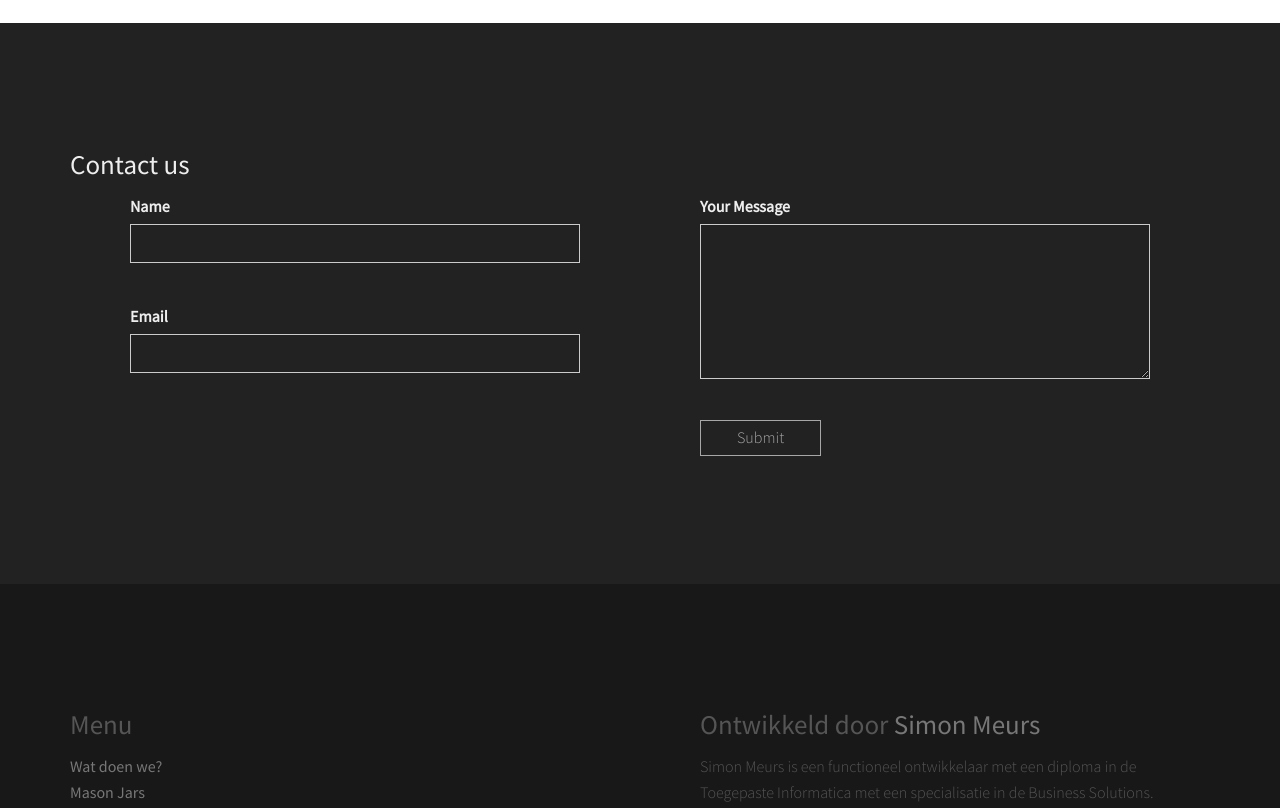
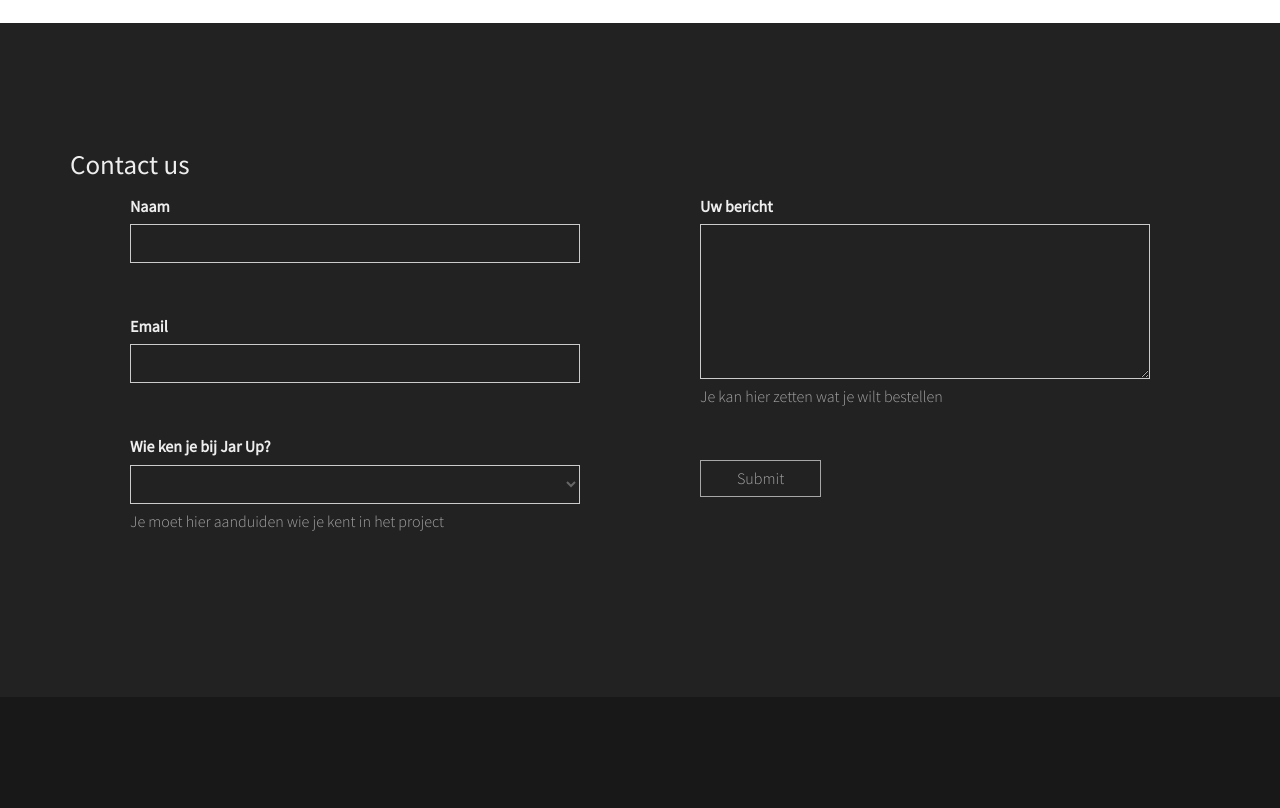
Before and after one commit to SimonMeurs/JarUp, a PHP site: page / in a window 1280 px wide. Shown: the part 3917-4725 px from the top of the page. Run offline with PHP 8.4, Linux system fonts and the light colour scheme; some libraries are stand-ins or nearby versions; some web fonts are replaced.

Commit message:
Contact formulier

```diff
--- a/index.php
+++ b/index.php
@@ -380,23 +380,58 @@
                     <form method="post" role="form" data-toggle="validator">
                         <div class="col-md-6">
                             <div class="form-group">
-                                <label for="inputName" class="control-label">Name</label>
-                                <input type="text" name="name" class="form-control" required><br>
+                                <label for="inputName" class="control-label">Naam</label>
+                                <input type="text" id="inputName" name="name" class="form-control" required>
                                 <div class="help-block with-errors"></div>
+                                <br>
                             </div>
 
                             <div class="form-group">
-                                <label for="inputLastName" class="control-label">Email</label>
-                                <input type="email" name="email" class="form-control" required><br>
+                                <label for="inputEmail" class="control-label">Email</label>
+                                <input type="email" id="inputEmail" name="email" class="form-control" required>
                                 <div class="help-block with-errors"></div>
+                                <br>
+                            </div>
+
+                            <?
+                            $personen = array(
+                                "Mara Socquet",
+                                "Chloé Humblet",
+                                "Coraline Kusters",
+                                "Elise Schrevens",
+                                "Belma Ozdemir",
+                                "Roksolana Mendela",
+                                "Martijn Geusens",
+                                "Lukas Schouteden",
+                                "Maarten De Winter",
+                                "Linde Tobback",
+                                "Andreas Meurs",
+                                "Lara Boelen",
+                                "Katrien Huybrecht"
+                            );
+                            asort($personen);
+                            ?>
+                            <div class="form-group">
+                                <label for="kennis" class="control-label">Wie ken je bij Jar Up?</label>
+                                <select name="kennis" id="kennis" class="form-control" required>
+                                    <option></option>
+                                    <? foreach ($personen as $persoon): ?>
+                                        <option value="<?= $persoon ?>"><?= $persoon ?></option>
+                                    <? endforeach; ?>
+                                </select>
+                                <p class="help-block">Je moet hier aanduiden wie je kent in het project</p>
+                                <div class="help-block with-errors"></div>
+                                <br>
                             </div>
                         </div>
                         <div class="col-md-6">
                             <div class="form-group">
-                                <label for="inputLastName" class="control-label">Your Message</label>
-                                <textarea rows="5" name="message" cols="30" class="form-control"
-                                          required></textarea><br>
+                                <label for="inputMessage" class="control-label">Uw bericht</label>
+                                <textarea rows="5" name="message" cols="30" class="form-control" id="inputMessage"
+                                          required></textarea>
+                                <p class="help-block">Je kan hier zetten wat je wilt bestellen</p>
                                 <div class="help-block with-errors"></div>
+                                <br>
                             </div>
                             <div class="form-group">
                                 <input type="submit" name="submit" value="Submit" class="btn btn-default">
```
